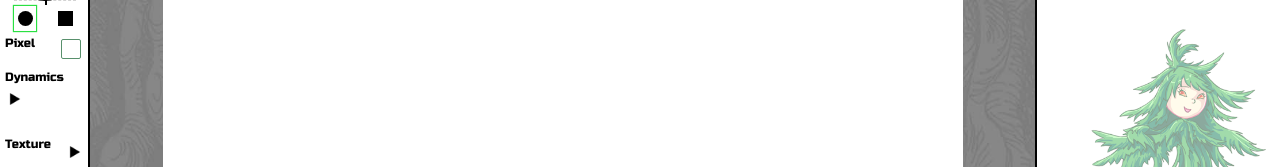
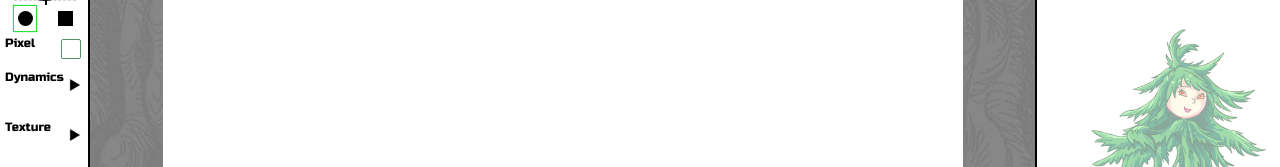
Before and after one commit to rapid-steel/sprucebrush, a Vue app: page / in a window 1280 px wide. Shown: the part 542-709 px from the top of the page. Built offline with nearby package versions, Linux system fonts and the light colour scheme.

Commit message:
restrict moving on shift

```diff
--- a/src/App.vue
+++ b/src/App.vue
@@ -363,7 +363,7 @@ created() {
             move: () => {
                 if(this.pressure > 0) {
                     if(this.selection.started) {
-                        this.selection.applyTransform(this.lastPoint.coords);
+                        this.selection.applyTransform(this.lastPoint.coords, false, this.restrictedToAxis);
                     } else {
                         this.selection.setPoint(this.lastPoint.coords);
                     }
@@ -398,7 +398,7 @@ created() {
                     if(!this.selection.started)
                         this.selection.setPoint(this.lastPoint.coords);
                     else if(this.pressure > 0)
-                        this.selection.applyTransform(this.lastPoint.coords);
+                        this.selection.applyTransform(this.lastPoint.coords, false, this.restrictedToAxis);
                     }
                 this.render();
             },
@@ -429,7 +429,7 @@ created() {
                     if(!this.selection.started)
                         this.selection.addPoint(this.lastPoint.coords);
                     else if(this.pressure > 0)
-                        this.selection.applyTransform(this.lastPoint.coords);
+                        this.selection.applyTransform(this.lastPoint.coords, false, this.restrictedToAxis);
                     }
                 this.render();
             },
@@ -512,7 +512,13 @@ created() {
             Minus: e => {
                 e.preventDefault();
                 this.changeZoom(-1);
-            }
+            },
+            ControlLeft: e => {
+                this.restrictToStraight(e);
+            },
+            ControlRight: e => {
+                this.restrictToStraight(e);
+            },
         },
         Enter: e => {
             e.preventDefault();
@@ -526,6 +532,12 @@ created() {
             e.preventDefault();
             this.setShortcutTool("picker", e);
         },
+        ShiftLeft: e => {
+            this.restrictToAxis(e);
+        },
+        ShiftRight: e => {
+            this.restrictToAxis(e);
+        },
         KeyB: e => this.$store.commit("selectInstrument", "brush"),
         KeyE: e => this.$store.commit("selectInstrument", "eraser"),
         KeyR: e => this.$store.commit("selectInstrument", "marker"),
@@ -566,22 +578,40 @@ mounted() {
     this.setCursor();
 },
 methods: {
+    restrictToAxis(e) {
+        this.restrictedToAxis = true;
+        this.restrictedToStraight = true;
+
+        this._onceKeyup(e.code, () => {
+            this.restrictedToStraight = false;
+            this.restrictedToAxis = false;
+        });
+    },
+    restrictToStraight(e) {
+        this.restrictedToStraight = true;
+        this._onceKeyup(e.code, () => {
+            this.restrictedToStraight = false;
+
+        });
+    },
+    _onceKeyup(code, f) {
+        const reset = event => {
+            if(event.code == code) {
+                event.preventDefault();
+                event.stopPropagation();
+                f();
+                document.removeEventListener("keyup", reset);
+            }
+        }
+        document.addEventListener("keyup", reset);
+    },
     setShortcutTool(tool, event) {
         this.shortcutTool = tool;
         this.pointerActions = this.pointerActionsMap[tool];
         this.setCursor();
         if(event.type == "keydown") {
             event.preventDefault();
-            let n = 0;
-            const reset = event1 => {
-                if(event1.code == event.code) {
-                    event1.preventDefault();
-                    event1.stopPropagation();
-                    this.resetShortcutTool();
-                    document.removeEventListener("keyup", reset);
-                }
-            }
-            document.addEventListener("keyup", reset);
+            this._onceKeyup(event.code, () => this.resetShortcutTool());
         }
         else if(event.type == "pointerdown") {
             event.preventDefault();
@@ -621,8 +651,6 @@ methods: {
             };
             if(values.radius) settings.values.radius *= this.sizes.px_ratio;
             if(values.lineWidth) settings.values.lineWidth *= this.sizes.px_ratio;
-
-            console.log(settings)
 
             this[webglTool].setParams(settings);
         }
@@ -728,6 +756,10 @@ methods: {
                 : this.keyCodeMap)[e.code];
             if(action)
                 action(e);
+            else console.log(
+                "There is one more key to bound something useful",
+                `Key: ${e.key}\nCode: ${e.code}\nCtrl: ${e.ctrlKey}\nAlt: ${e.altKey}\nShift: ${e.shiftKey}`
+            );
         });
 
         this.prevClick = {
@@ -771,7 +803,23 @@ methods: {
             let t = Date.now();
             this.pointerActions.up();
             this.prevClick.time = t;
-           // this.lastPoint = null;
+            if(this.restrictedToAxis) {
+                let p0 = this.lastTouchedPoint;
+                let point = this.lastPoint
+                let [dx, dy] = point.coords.map(
+                    (c,i) => Math.abs(c - p0.coords[i])
+                );
+                this.lastTouchedPoint = Object.assign({}, this.lastPoint, {
+                    coords:  dx > dy ?
+                    [point.coords[0], p0.coords[1]]
+                    :  [p0.coords[0], point.coords[1]]
+                });
+            }
+            else {
+                this.lastTouchedPoint = Object.assign({}, this.lastPoint);
+            }
+            this.lastTouchedPoint.lastTouched = true;
+
             this.pressure = 0;
         });
         this.$refs.container.addEventListener("contextmenu", event => {
@@ -1138,7 +1186,7 @@ methods: {
     },
     endDraw(point, tool) {
         if(tool.notEmpty()) {
-            tool.addPoint(point);
+            this._draw(point, tool);
             this.currentLayer.ctx.globalCompositeOperation = "source-over";
             this.writeHistory();
             if(this.selection) {
@@ -1166,7 +1214,28 @@ methods: {
         }
     },
     _draw(point, tool, compositeOperation = "source-over") {
-        tool.addPoint(point);
+        if(this.restrictedToStraight) {
+            let p0 = this.lastTouchedPoint;
+            tool.dropLine();
+            tool.clearIndex();
+            tool.addPoint(p0);
+            if(this.restrictedToAxis) {
+                let [dx, dy] = point.coords.map(
+                    (c,i) => Math.abs(c - p0.coords[i])
+                );
+                tool.addPoint({
+                    pressure: point.pressure,
+                    coords: dx > dy ?
+                    [point.coords[0], p0.coords[1]]
+                    :  [p0.coords[0], point.coords[1]]
+                });
+            }
+            else {
+                tool.addPoint(point)
+            }
+        } else {
+            tool.addPoint(point);
+        }
         this.tempCtx.globalCompositeOperation = "copy";
         this.tempCtx.drawImage(this.currentLayer.ctx.canvas, 0, 0);
         if(this.selection) {
--- a/src/classes/Selection.js
+++ b/src/classes/Selection.js
@@ -160,25 +160,42 @@ export default class Selection {
       }
       return action;
     }
-    applyTransform(coords, recAction = false) {
+    applyTransform(coords, recAction = false, restricted = false) {
       if(recAction) {
         this.movePoint = coords;
+        this._prevOrigin = this.origin.slice();
+        this._firstPoint = coords.slice();
+        this.sideRatio = (this.bbox[1][0] - this.bbox[0][0]) / (this.bbox[1][1] - this.bbox[0][1]);
         this.detectAction(coords);
       }
 
+      let [dx, dy] = coords.map((c,i) => c - this.movePoint[i]);
+      if(this.action.move) {
+        if(restricted) {
+          let [dx1, dy1] = coords.map((c,i) => c - this._firstPoint[i]);
+          if(dx1 < dy1) dx1 = 0;
+          else dy1 = 0;
+          dx = dx1 + this._prevOrigin[0] - this.origin[0];
+          dy = dy1 + this._prevOrigin[1] - this.origin[1];
+        }
+          this.origin[0] += dx;
+          this.origin[1] += dy;
+          this.bbox = this.bbox.map(([x, y]) => [x+dx, y+dy]);
+          this.path = this.path.map(([x, y]) => [x+dx, y+dy]);
 
 
-      let [dx, dy] = coords.map((c,i) => c - this.movePoint[i]);
-      if(this.action.move) {
-        this.origin[0] += dx;
-        this.origin[1] += dy;
-        this.bbox = this.bbox.map(([x, y]) => [x+dx, y+dy]);
-        this.path = this.path.map(([x, y]) => [x+dx, y+dy]);
+
         this.scaleOrigin = this.bbox[0];
         this.calculateControls();
       }
 
       if(this.action.resize) {
+        if(restricted && this.action.dir[0] != 0 && this.action.dir[1] != 0) {
+          let k = this.sideRatio;
+          if(dx / dy > k) dx = dy * k;
+          else dy = dx / k;
+        }
+
         let d = Math.sqrt(dx * dx + dy * dy);
         let a = Math.atan(dy / dx) + (dx < 0 ? Math.PI : 0);
         if(isNaN(a)) a = dy < 0 ? Math.PI / 2 : Math.PI * 1.5;
@@ -232,6 +249,7 @@ export default class Selection {
 
 
 
+
         if(bbox[1][0] == bbox[0][0]) bbox[1][0] += .001;
         if(bbox[1][1] == bbox[0][1]) bbox[1][1] += .001;
         let scale = [
@@ -245,7 +263,6 @@ export default class Selection {
           this.action.dir[0] == -1 ? bbox[1][0] : bbox[0][0],
           this.action.dir[1] == -1 ? bbox[1][1] : bbox[0][1]
         ]
-
 
 
         this.path = this.path.map(b => [
@@ -272,14 +289,28 @@ export default class Selection {
       }
 
       if(this.action.rotate) {
-
-        let c1 = this.movePoint.map((c,i) => c - this.center[i]);
+        let c1;
+        if(restricted) {
+          c1 = this._firstPoint.map((c,i) => c - this.center[i]);
+        } else {
+          c1 = this.movePoint.map((c,i) => c - this.center[i]);
+        }
         let c2 = coords.map((c,i) => c - this.center[i]);
         let a1 = Math.atan(c1[1] / c1[0]);
         if(c1[0] < 0) a1 += Math.PI
         let a2 = Math.atan(c2[1] / c2[0]);
         if(c2[0] < 0) a2 += Math.PI
-        this.angle += (a2 - a1);
+        let da = (a2 - a1);
+
+        if(restricted) {
+          let angle = Math.round((this.angle + da) / Math.PI * 4) * Math.PI / 4;
+          if(this.angle !== angle) {
+            this._firstPoint = this.movePoint.slice();
+            this.angle = angle;
+          }
+        } else {
+          this.angle += da;
+        }
 
         this.scaleOrigin = this.bbox[0];
 
--- a/src/components/ActualSettings.vue
+++ b/src/components/ActualSettings.vue
@@ -4,7 +4,7 @@
             v-for="s in actualSettings"
             :key="s[0]">
             <img class="icon"
-                :src="require('../assets/img/' + s[1].icon)"
+                :src="s[1].icon"
                 :title="$t('tools.settings.' + s[0])">
             <RangeInput :min="s[1].min" :max="s[1].max" :step="s[1].step" :horizontal="true"
             v-model="currentSettings.values[s[0]]"
--- a/src/components/Toolbox.vue
+++ b/src/components/Toolbox.vue
@@ -40,16 +40,23 @@
             <Shapes />
         </div>
 
-        <div v-if="currentSettings.webglTool">
+        <div class="dynamics" v-if="currentSettings.webglTool">
               <div class="side-list-header">
                 <div class="caption">{{$t('tools.settings.dynamics')}}</div>
                 <SideList>
+                    <div class="dynamic-header">
+                        <div></div>
+                        <div class="caption">{{$t('tools.settings.dynamicsLength')}}</div>
+                        <div class="caption">{{$t('tools.settings.dynamicsRange')}}</div>
+                    </div>
                     <div v-for="(dynamics, k) in currentSettings.dynamics"
-                    class="setting-dynamic"
-                    :key="k">
-                        <div class="caption">{{$t('tools.settings.' + k)}}</div>
+                        class="setting-dynamic"
+                        :key="k">
+                        <img class="icon"
+                            :src="settings.values[k].icon"
+                            :title="$t('tools.settings.' + k)">
                         <v-select
-                            :options="Object.values(settings.dynamics)
+                            :options="Object.values(settings.dynamics.types)
                                 .filter(opt => opt.props == 'all' || opt.props.indexOf(k) > -1)"
                             :reduce="opt => opt.n"
                             v-model="dynamics.type"
@@ -57,33 +64,25 @@
                             :clearable="false"
                             :appendToBody="true"
                             :searchable="false"
-                            @input="v => setDynamics(k, {type: v})"
-                        >
+                            @input="v => setDynamics(k, {type: v})"                        >
+                            <template v-slot:selected-option="option">
+                                <span>{{$t('tools.settings.dynamicTypes.' + option.k)}}</span>
+                            </template>
                             <template v-slot:option="option">
                                 <span>{{$t('tools.settings.dynamicTypes.' + option.k)}}</span>
                             </template>
                         </v-select>
-                        <RangeInput
-                            v-if="settings.dynamics[dynamics.type].range"
-                            :min="0"
-                            :max="1"
-                            :step=".01"
+
+                        <RangeInput v-for="d in Object.entries(settings.dynamics.props)"
+                            :key="d[0]"
+                            :disabled="settings.dynamics.types[dynamics.type][d[0]] == undefined"
+                            :min="d[1].min"
+                            :max="d[1].max"
+                            :step="d[1].step"
                             :horizontal="true"
-                            v-model="dynamics.range"
-                            @input="v => setDynamics(k, {range: v})"
+                            v-model="dynamics[d[0]]"
+                            @input="v => setDynamics(k, {[d[0]]: v})"
                         />
-                        <RangeInput
-                            v-if="settings.dynamics[dynamics.type].length"
-                            :min="1"
-                            :max="100000"
-                            :step="1"
-                            :horizontal="true"
-                            v-model="dynamics.length"
-                            @input="v => setDynamics(k, {length: v})"
-                        />
-
-
-
                     </div>
                 </SideList>
               </div>
@@ -168,7 +167,7 @@
 
             <div class="setting-value" v-if="!!currentSettings.values.pattern">
                 <img class="icon"
-                    :src="require('../assets/img/' + settings.pattern.scale.icon)"
+                    :src="settings.pattern.scale.icon"
                     :title="$t('tools.settings.scale')">
                     <RangeInput :min=".1" :step=".01" :max="10" :horizontal="true"
                     v-model="currentSettings.values.pattern.scale"
@@ -582,17 +581,18 @@ img.icon {
     background-position: center;
 }
 
+.side-list-header {
+    display: flex;
+    justify-content: space-between;
+    width: 100%;
+}
+
 .textures, .gradients {
     margin-top: 20px!important;
     display: flex;
     flex-direction: column;
     justify-content: space-between;
     align-items: stretch;
-    .side-list-header {
-        display: flex;
-        justify-content: space-between;
-        width: 100%;
-    }
     .footer {
         flex: 2 0 100%;
     }
@@ -602,6 +602,26 @@ img.icon {
     .expanded-list {
         width: $gradient-list-size * 2 + 50px;
     }
+}
+.dynamics {
+    .expanded-list {
+        width: 350px;
+    }
+}
+.setting-dynamic,
+.dynamic-header {
+    width: 100%;
+    display: flex;
+    justify-content: space-between;
+    align-items: center;
+    .v-select { flex: 2 0 150px; }
+}
+.dynamic-header {
+    & > * {
+        flex: 1 0 52px;
+        text-align: center;
+    }
+    & > :first-child { flex: 3 1 100%; }
 }
 
 .input-checkbox {
--- a/src/i18n/en.js
+++ b/src/i18n/en.js
@@ -133,6 +133,8 @@ export default {
                 y: "By length"
             },
             dynamics: "Dynamics",
+            dynamicsLength: "Length",
+            dynamicsRange: "Range",
             dynamicTypes: {
                 disabled: "Disabled",
                 fade: "Fade",
--- a/src/store/index.js
+++ b/src/store/index.js
@@ -12,36 +12,42 @@ export default new Vuex.Store({
     state: {
         settings: {
             values: {
-                radius:    {min: 1,    max: 1000, step: 1,   icon: "diameter.png"},
-                lineWidth: {min: 1,    max: 1000, step: 1,   icon: "linewidth.png"},
-                spacing:   {min: .01,  max: 10,   step: .01, icon: "spacing.png"},
-                opacity:   {min: .01,  max: 1,    step: .01, icon: "opacity.png"},
-                tolerance: {min: 1,    max: 255,  step: 1,   icon: "diameter.png"},
-                angle:     {min: 0,    max: 359,  step: 1,   icon: "angle.png"},
-                stretch:   {min: .001, max: 100,  step: .001,icon: "stretch.png"},
+                radius:    {min: 1,    max: 1000, step: 1,   icon: require("../assets/img/diameter.png")},
+                lineWidth: {min: 1,    max: 1000, step: 1,   icon: require("../assets/img/linewidth.png")},
+                spacing:   {min: .01,  max: 10,   step: .01, icon: require("../assets/img/spacing.png")},
+                opacity:   {min: .01,  max: 1,    step: .01, icon: require("../assets/img/opacity.png")},
+                tolerance: {min: 1,    max: 255,  step: 1,   icon: require("../assets/img/diameter.png")},
+                angle:     {min: 0,    max: 359,  step: 1,   icon: require("../assets/img/angle.png")},
+                stretch:   {min: .001, max: 100,  step: .001,icon: require("../assets/img/stretch.png")},
             },
             smoothing: {
                 curve: {min: 1, max: 25, step: 1},
                 angle: {min: 1, max: 25, step: 1},
             },
             gradient: {
-                length: {min: 1, max: 1000, step: 1, icon: "diameter.png"},
+                length: {min: 1, max: 1000, step: 1, icon: require("../assets/img/diameter.png") },
                 types: {
-                    by_len: {icon: "gradient_by_len.png"},
-                    by_wid: {icon: "gradient_by_wid.png"},
-                    radial: {icon: "gradient_radial.png"}
+                    by_len: {icon: require("../assets/img/gradient_by_len.png")},
+                    by_wid: {icon: require("../assets/img/gradient_by_wid.png")},
+                    radial: {icon: require("../assets/img/gradient_radial.png")}
                 }
             },
             pattern: {
-                scale: {min: .01, max: 100, step: .01, icon: "diameter.png"}
+                scale: {min: .01, max: 100, step: .01, icon: require("../assets/img/diameter.png")}
             },
             dynamics: {
+                props: {
+                    length: {min: 1, max: 1000, step: 1},
+                    range: { min: .01, max: 1, step: .01},
+                },
+                types: {
                     0: {n: 0, props: "all", k: "disabled"},
                     1: {n: 1, props: "all", k: "fade", length: true},
                     2: {n: 2, props: "all", k: "periodic_max", length: true, range: 1},
                     3: {n: 3, props: ["lineWidth", "radius", "opacity", "stretch"],k: "pressure", length: true, range: 1},
                     4: {n: 4, props: ["stretch"], k: "periodic_ampl", length: true, range: 1},
                     5: {n: 5, props: ["angle"], k: "circular", length: true}
+                }
             }
         },
         zoomLevels: [.25, .5, .75, 1, 1.25, 1.5, 2],
--- a/src/store/tool-settings.js
+++ b/src/store/tool-settings.js
@@ -79,7 +79,13 @@ export default {
     pen: {
         values: {}
     },
-    selection_rect: {},
-    selection_polygon: {},
-    selection_lasso: {}
+    selection_rect: {
+        values: {}
+    },
+    selection_polygon: {
+        values: {}
+    },
+    selection_lasso: {
+        values: {}
+    }
 };
--- a/src/webgl/ToolWebGL.js
+++ b/src/webgl/ToolWebGL.js
@@ -117,8 +117,6 @@ export default class ToolWebGL {
             .map(p => p.split(":"))
             .map(e => [e[0], +(e[1]||1)]));
 
-        if(DEBUG)
-            console.log(this.programProps);
 
         if(!this.programsLoaded[programType]) {
             if(this.program) {
@@ -186,8 +184,6 @@ export default class ToolWebGL {
             by_len: [0, 0, 0, k*h]
         }[type];
 
-        console.log(colors, type)
-
         const canvasGradient = ctx.createLinearGradient(...position);
         colors.forEach((c, i) => {
             canvasGradient.addColorStop(i / (colors.length - 1), c);
@@ -238,6 +234,9 @@ export default class ToolWebGL {
     notEmpty() {
         return !!this.vertices.length;
     }
+    clearIndex() {
+        this.index = 0;
+    }
     dropLine() {
         this.update = false;
         this.points = [];
@@ -248,6 +247,9 @@ export default class ToolWebGL {
         requestAnimationFrame(() => {
             this.gl.clear(this.gl.COLOR_BUFFER_BIT  | this.gl.DEPTH_BUFFER_BIT);
         });
+        if(Object.values(this.dynamics).find(d => d.type === 1)) {
+            this.clearIndex();
+        }
     }
     addPoint(p) {
         this._addPoint(p);
@@ -284,8 +286,6 @@ export default class ToolWebGL {
             if(old.texture !== this.params.texture)
                 this.loadTexture(this.params.texture.src, "texture", this.textures.BASE);
         }
-
-        console.log(this.params)
 
         if(old.gradient !== this.params.gradient && this.params.gradient.enabled) {
             let size_ratio = [1, 1];
```
Also changed, not shown: src/components/RangeInput.vue (+17 -6 lines), 1 other file (tests, documents, lock files or other folders). Lines whose indentation alone changed are shown as unchanged.
